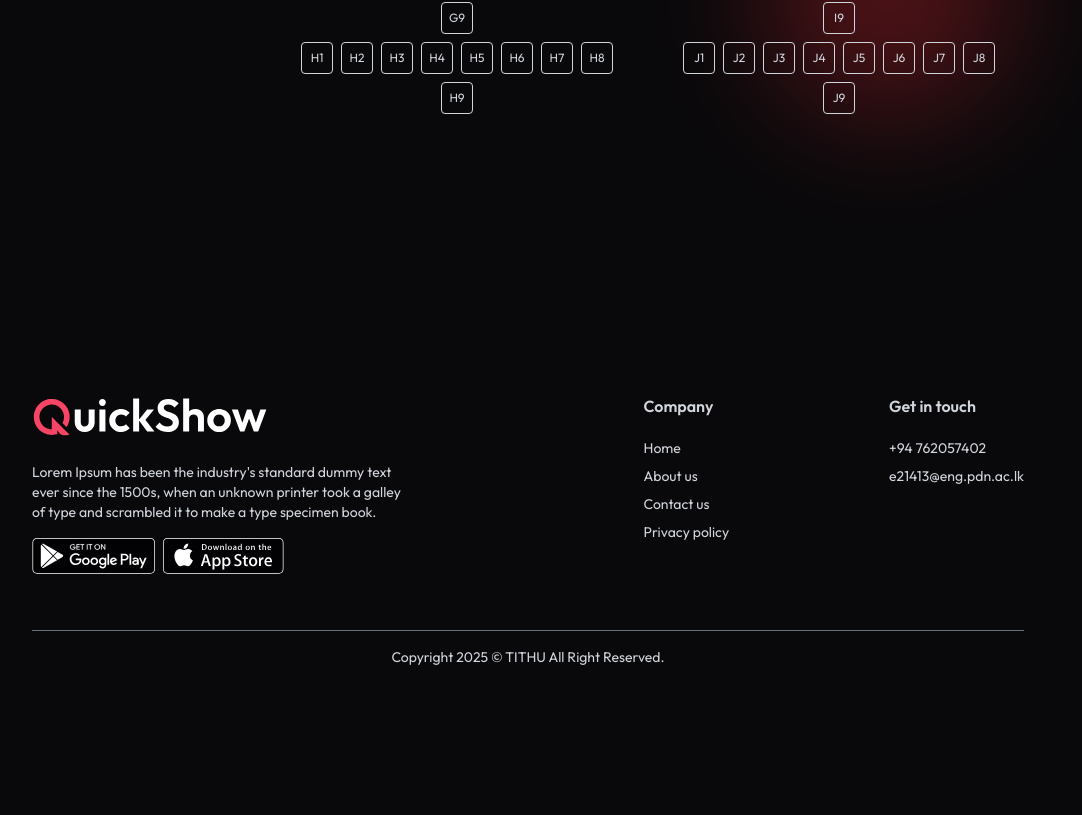
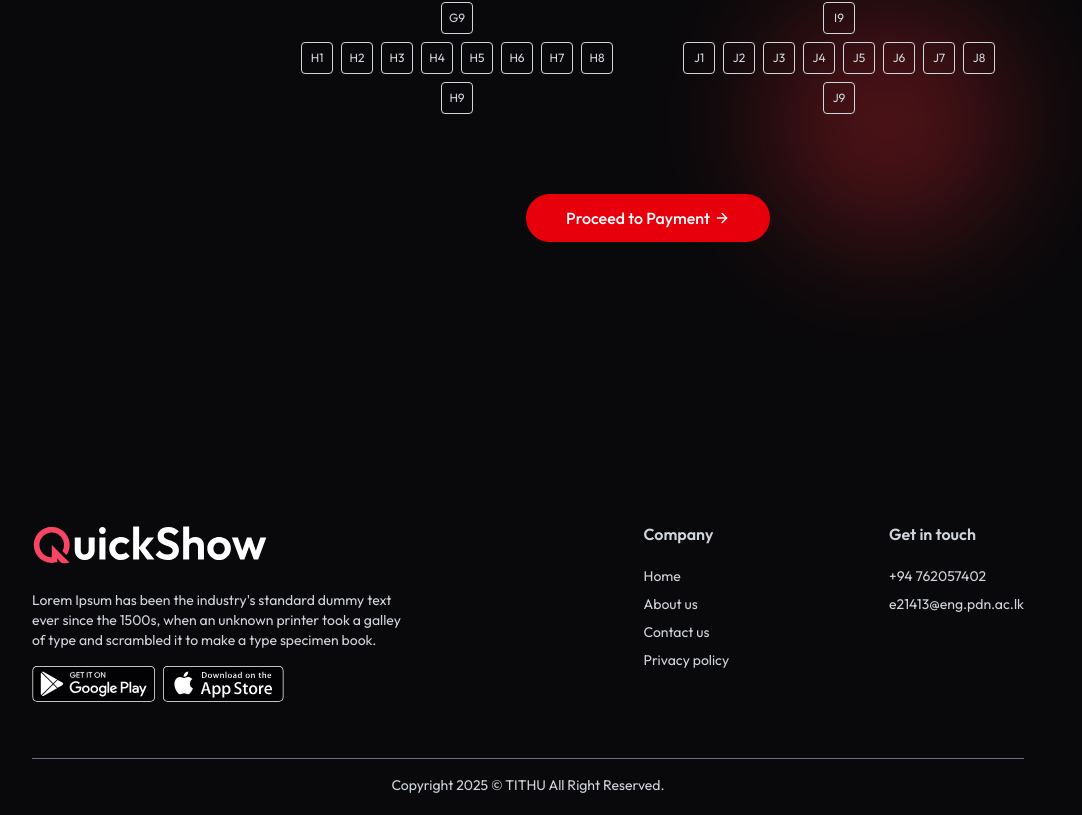
Before and after one commit to tithu018/Ticket-Book, a React (Vite) app: page /movies/1232546/2025-07-24 in a window 1280 px wide. Shown: the part 723-1538 px from the top of the page, without its empty margins (112-1194 px from the left). Before the commit the page ends 1410 px from the top, so only its background shows below. Built offline with nearby package versions, Linux system fonts and the light colour scheme.

Commit message:
Create the procced to payment button in the seat layout page

```diff
--- a/src/pages/SeatLayout.jsx
+++ b/src/pages/SeatLayout.jsx
@@ -2,7 +2,7 @@ import React, { useEffect, useState } from "react";
 import { useNavigate, useParams } from "react-router-dom";
 import { assets, dummyDateTimeData, dummyShowsData } from "../assets/assets";
 import Loading from "../components/Loading";
-import { ClockIcon } from "lucide-react";
+import { ArrowRightIcon, ClockIcon } from "lucide-react";
 import isoTimeFormat from "../lib/isoTimeFormat";
 import BlurCircle from "../components/BlurCircle";
 import toast from "react-hot-toast";
@@ -111,6 +111,10 @@ const SeatLayout = () => {
             ))}
           </div>
         </div>
+
+        <button onClick={()=> navigate('/my-bookings')} className="flex items-center gap-1 mt-20 px-10 py-3 transition rounded-full font-medium cursor-pointer active:scale-105 hover:bg-red-700 bg-red-600 text-white">Proceed to Payment
+          <ArrowRightIcon strokwidth={3} className="w-4 h-4" />
+        </button>
       </div>
     </div>
   ) : (
```
